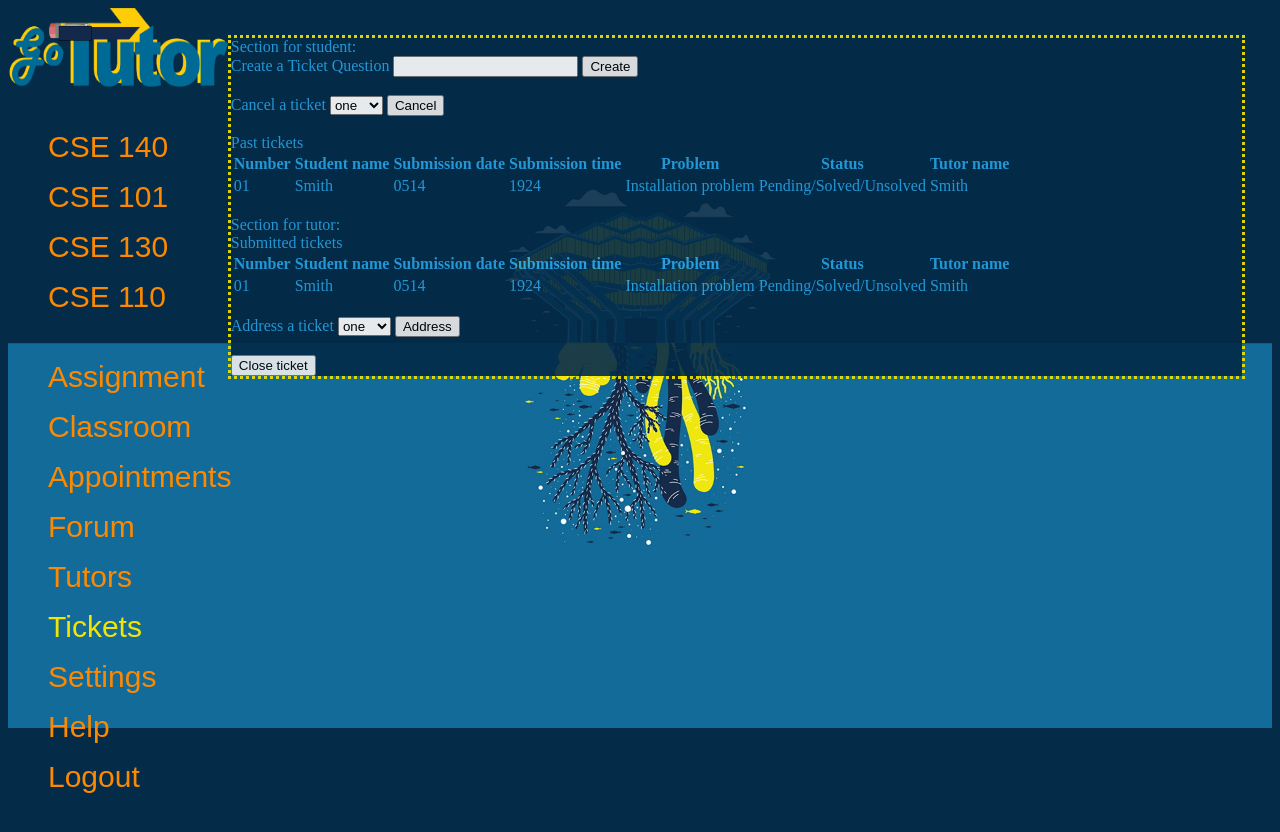
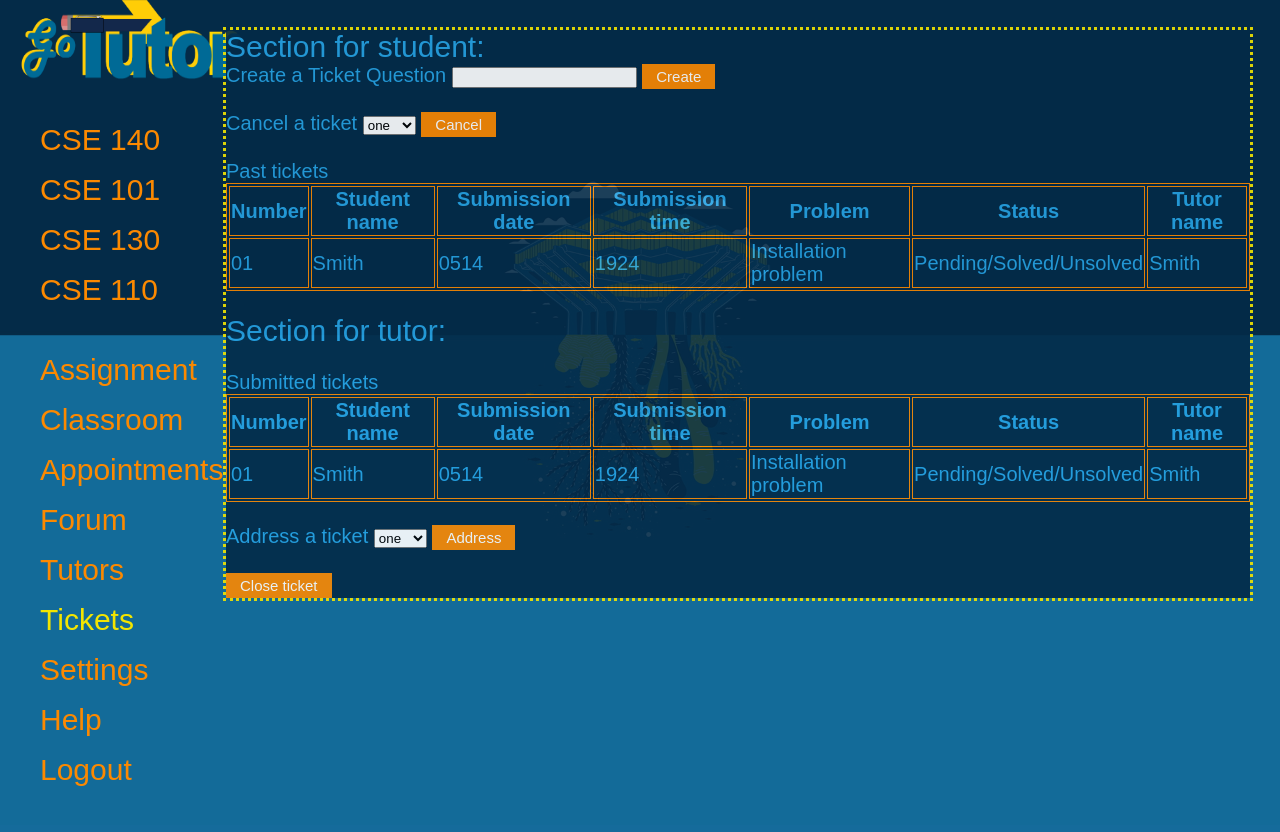
Before and after one commit to NeilMin/TSI_GOTUTOR, a PHP site: page /ticket.html in a window 1280 px wide. After the commit the page ends 786 px from the top, so only its background shows below. Run offline with PHP 8.4, Linux system fonts and the light colour scheme.

Commit message:
UI updates

```diff
--- a/GOTUTOR_UI/login.html
+++ b/GOTUTOR_UI/login.html
@@ -8,7 +8,7 @@
     <title>GoTutor!</title>
 </head>
 
-<body>
+<body class="login_body">
 <div class="bg-login">
     <div class="fg-text">
         <h1>GoTutor! by TSI.</h1>
--- a/GOTUTOR_UI/styles.css
+++ b/GOTUTOR_UI/styles.css
@@ -1,7 +1,15 @@
 body, html {
     height: 100%;
+    width: 100%;
+    margin: 0px;
     color: rgb(39, 163, 228); /*Lighter blue from image (made slightly lighter)*/
-    background-color: rgb(4, 43, 72); /* Dark blue from image*/
+    background-color: #136B99; /* Dark blue from image*/
+    font-size: 20px;
+    font-family: Arial, Helvetica, sans-serif;
+}
+
+.login_body{
+    background-color: rgb(4, 43, 72);
 }
 
 h1, span, p {
@@ -9,6 +17,7 @@ h1, span, p {
 }
 
 img {
+    margin-left: 20px;
     height: 80px;
     width: 220px;
 }
@@ -16,7 +25,7 @@ img {
 nav {
     display: inline-block;
     float: left;
-    width: 15%;
+    width: 12%;
 }
 
 nav ul {
@@ -49,7 +58,6 @@ nav a::before {
     position: absolute;
     width: 100%;
     bottom: 0;
-
     visibility: hidden;
     transform: scaleX(0);
     transition: all ease-in-out 200ms;
@@ -130,4 +138,30 @@ nav a:hover::before {
 .copyright {
     text-align: center;
     padding-top: 20px;
+
 }
+
+table, th, td {
+    border: 1px solid #FC8900;
+}
+
+.section_title{
+    font-size: 30px;
+}
+
+.buttons {
+    font-size: 15px;
+    background-color: #FC8900;
+    color: white;
+    text-align: center;
+    border: none;
+    text-decoration: none;
+    padding: 2px 12px;
+    border: 2px solid #FC8900;
+}
+
+.buttons:hover{
+    background-color: white;
+    color: #FC8900;
+    transition-duration: 0.5s;
+}
--- a/GOTUTOR_UI/ticket.html
+++ b/GOTUTOR_UI/ticket.html
@@ -41,15 +41,14 @@
         </nav>
         <div class="content">
             <div class="student">
-                Section for student:
-
+                <div class="section_title">Section for student:</div>
                 <form id="createTicket">
                     Create a Ticket
                     <label>
                         Question
                         <input/>
                     </label>
-                    <button id="create">Create</button>
+                    <button id="create" class="buttons">Create</button>
                 </form>
                 <br />
                 <form id="cancelTicket">
@@ -60,7 +59,7 @@
                         <option value="3">three</option>
                         <option value="4">four</option>
                     </select>
-                    <button id="cancel">Cancel</button>
+                    <button id="cancel" class="buttons">Cancel</button>
                 </form>
                 <br />
                 <table id="pastTicket">
@@ -87,7 +86,7 @@
             </div>
             <br/>
             <div class="tutor">
-                Section for tutor:
+                <div class="section_title">Section for tutor:</div>
                 <br/>
                 <table id="submittedTicket">
                     Submitted tickets
@@ -120,10 +119,10 @@
                             <option value="4">four</option>
                         </select>
                     </label>
-                    <button id="address">Address</button>
+                <button id="address" class="buttons" class="buttons">Address</button>
                 </form>
                 <br />
-                <button id="closeTicket">Close ticket</button>
+                <button id="closeTicket" class="buttons">Close ticket</button>
             </div>
         </div>
     </div>
```
Also changed, not shown: GOTUTOR_UI/setting.html (+9 -5 lines), GOTUTOR_UI/tutor.html (+5 -5 lines).
